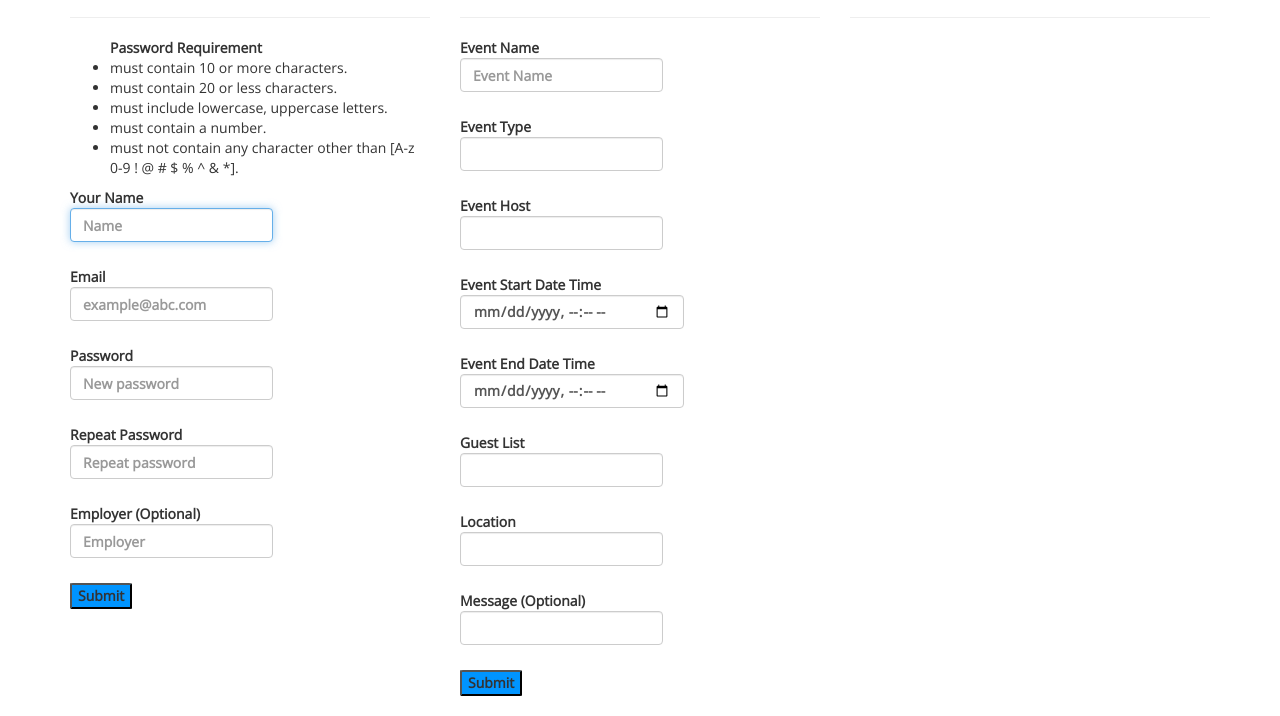
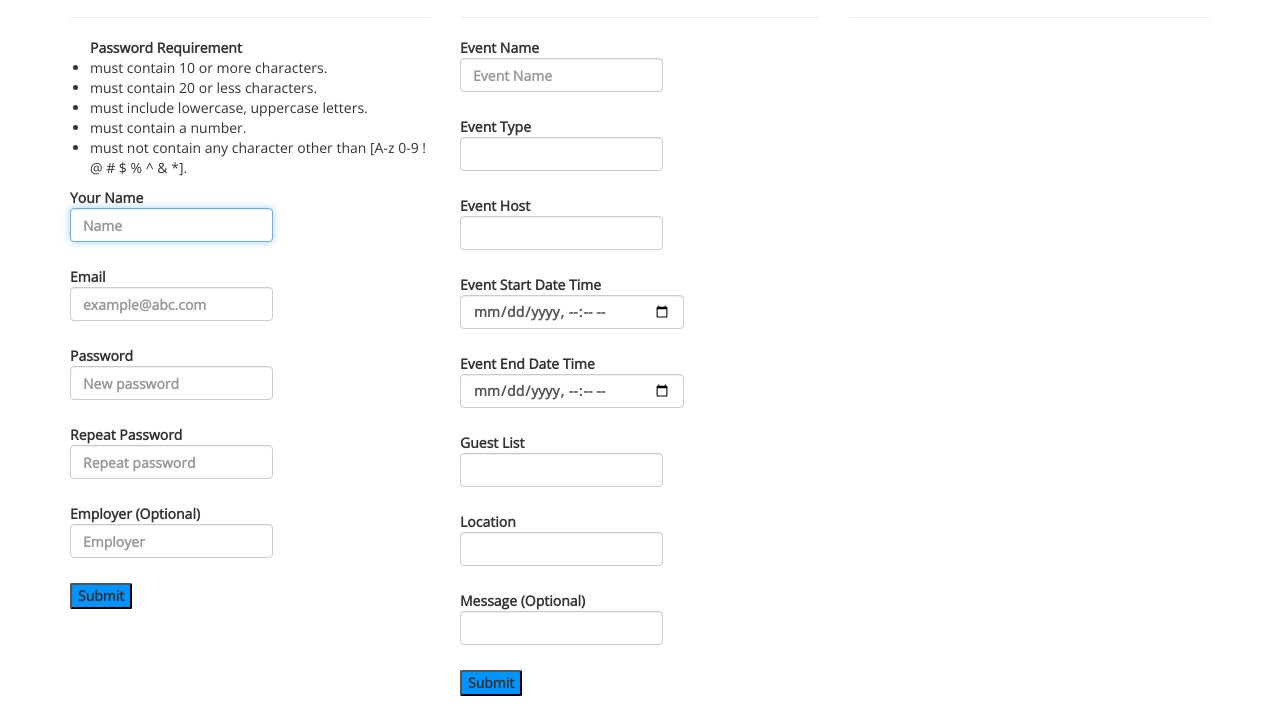
Before and after one commit to charutiwari04/Event-Planner, a plain HTML site: page index.html in a window 1280 px wide. Shown: the part 99-815 px from the top of the page. Drawn offline with nearby package versions, Linux system fonts and the light colour scheme; some packages are replaced by stand-ins of ours; a script that the page names is missing.

Commit message:
style: Added style for password instructions

```diff
--- a/css/style.css
+++ b/css/style.css
@@ -23,3 +23,6 @@ header{
 	border-radius: 5%;
 	font-weight: bold;
 }
+#paswd-req{
+	margin-left: -20px;
+}
```
